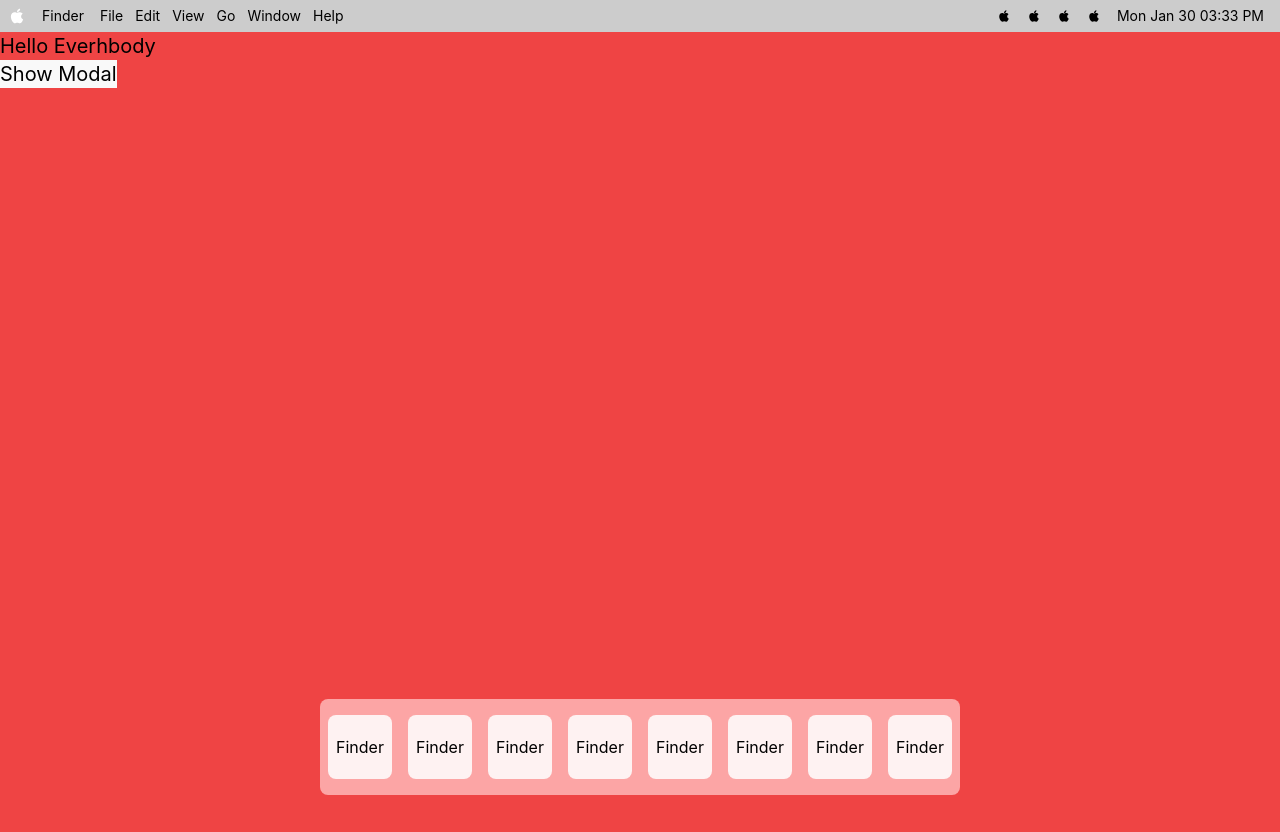
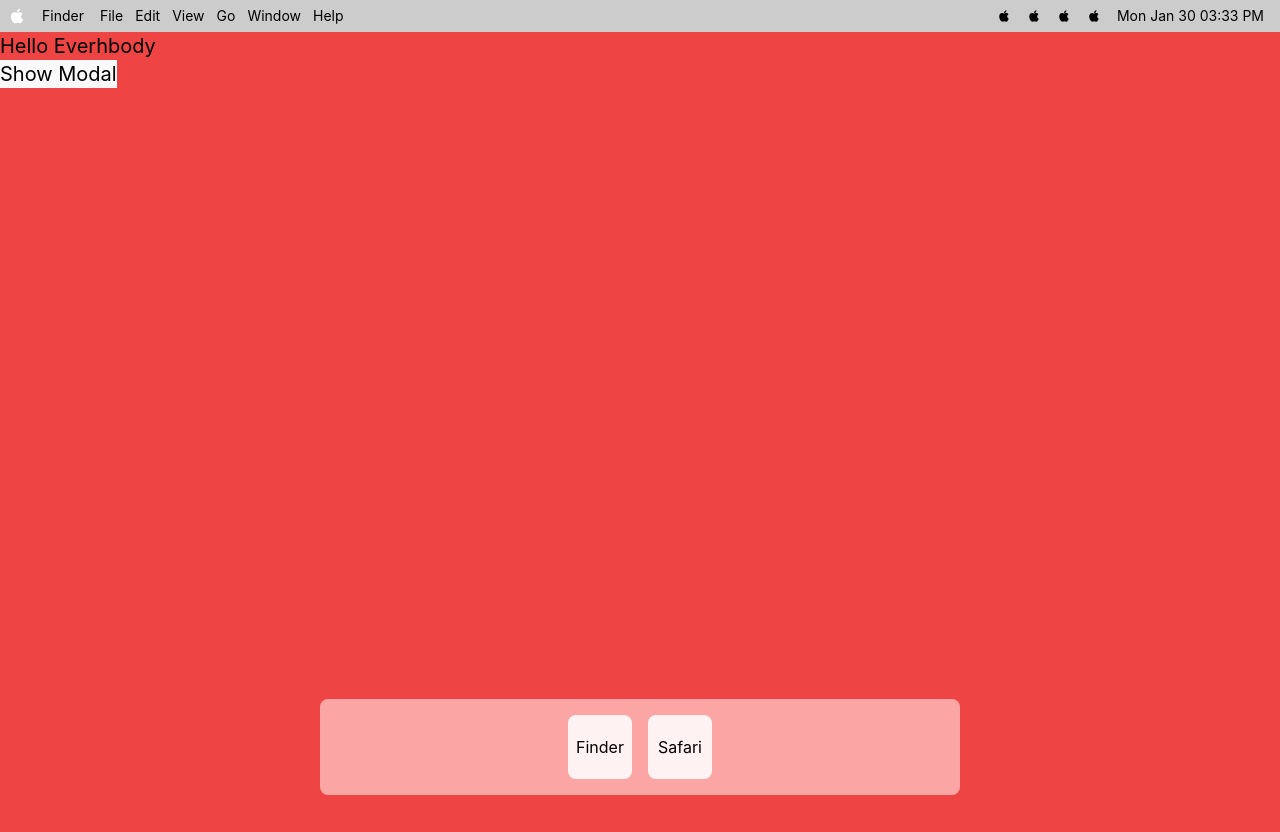
Before and after one commit to SilahicAmil/giga-sur, a React (Vite) app: page / in a window 1280 px wide. Built offline with nearby package versions, Linux system fonts and the light colour scheme.

Commit message:
re organizing the bottom nav stuff

```diff
--- a/components/Navigation/BottomNav/BottomNav.jsx
+++ b/components/Navigation/BottomNav/BottomNav.jsx
@@ -1,16 +1,17 @@
-import NavItems from "./NavItems";
+import BottomNavItems from "./BottomNavItems";
 
 const BottomNav = ({}) => {
   return (
     <div className="z-1 m-auto flex h-24 w-3/6 items-center justify-center gap-4 rounded-lg bg-red-300">
-      <NavItems />
-      <NavItems />
-      <NavItems />
-      <NavItems />
-      <NavItems />
-      <NavItems />
-      <NavItems />
-      <NavItems />
+      <BottomNavItems>
+        <p>Finder</p>
+      </BottomNavItems>
+      {/* safari takes you to my portfolio */}
+      <BottomNavItems>
+        <a href="https://amil.dev" target="_blank">
+          Safari
+        </a>
+      </BottomNavItems>
     </div>
   );
 };
--- /dev/null
+++ b/components/Navigation/BottomNav/BottomNavItems.jsx
@@ -0,0 +1,9 @@
+const BottomNavItems = ({ children }) => {
+  return (
+    <div className="flex h-16 w-16  transform items-center justify-center rounded-lg bg-red-50 duration-150 hover:scale-125">
+      {children}
+    </div>
+  );
+};
+
+export default BottomNavItems;
--- a/components/Navigation/BottomNav/NavItems.jsx
+++ /dev/null
@@ -1,11 +0,0 @@
-const NavItems = ({ imageName, children }) => {
-  return (
-    <>
-      <button className="flex h-16 w-16  transform items-center justify-center rounded-lg bg-red-50 duration-150 hover:scale-125">
-        Finder
-      </button>
-    </>
-  );
-};
-
-export default NavItems;
```
